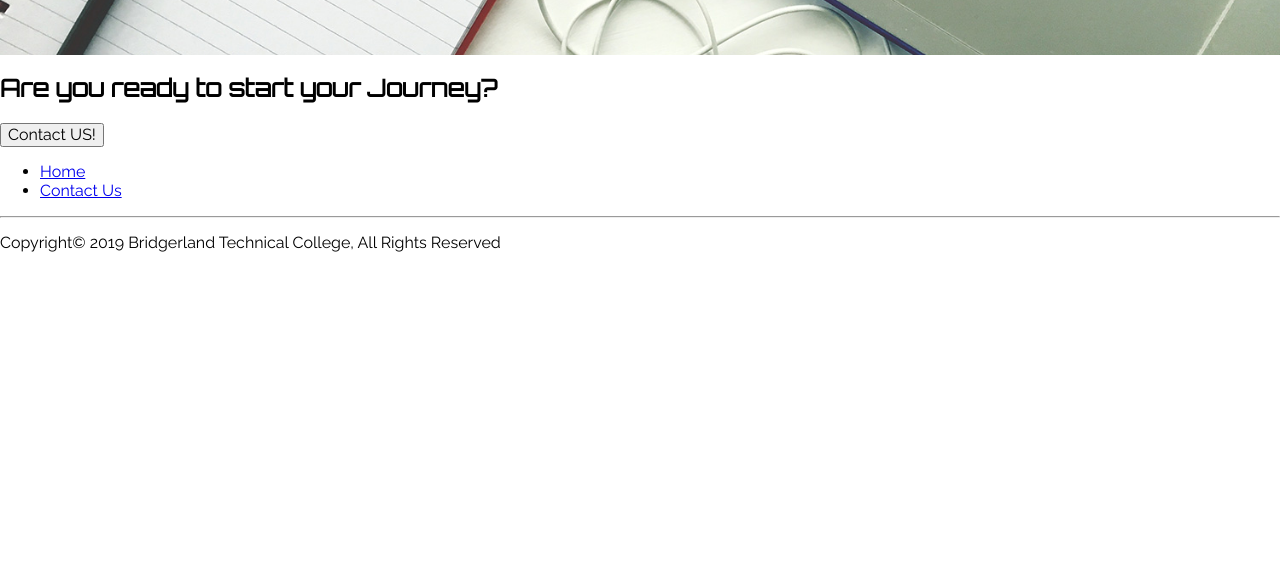
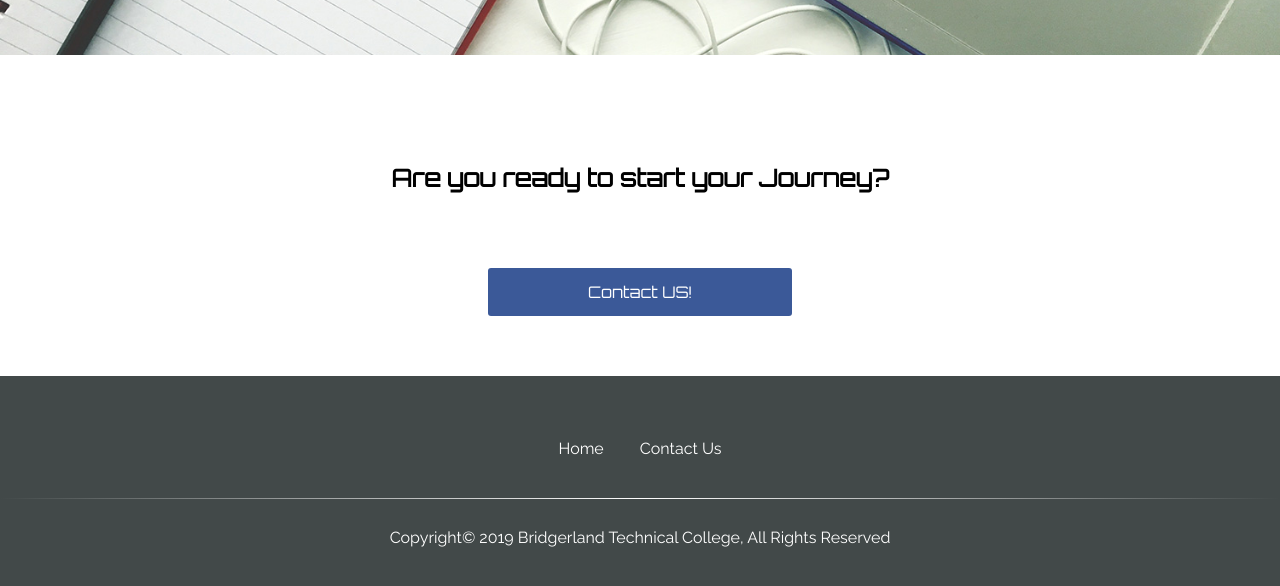
Before and after one commit to khhuntsman/student_project, a plain HTML site: page index.html in a window 1280 px wide. Shown: the part 5334-5920 px from the top of the page. Before the commit the page ends 5602 px from the top, so only its background shows below. Drawn offline with Linux system fonts and the light colour scheme.

Commit message:
footer section

```diff
--- a/css/styles.css
+++ b/css/styles.css
@@ -312,3 +312,76 @@ header nav ul li a:hover {
 #video iframe {
     padding: 50px 0px 50px 0px;
 }
+
+                            /* ===================== Call to Action ================== */
+
+#action {
+    text-align: center;
+}
+
+#action h2 {
+    padding: 90px 0px 25px 0px;
+}
+
+#action button {
+    background-color: #3b5998;
+    border: none;
+    padding: 15px 100px;
+    text-align: center;
+    font-size: 16px;
+    border-radius: 3px;
+    margin: 30px auto 60px auto;
+    color: #fff;
+    font-family: 'Orbitron', 'sans-serif';
+    cursor: pointer;
+    -webkit-transition: 0.4s;
+    transition: 0.4s;
+}
+
+#action button:hover {
+    background-color: #424949;
+    box-shadow: 0 12px 16px 0 rgba(0, 0, 0, 0.25), 0 17px 50px rgba(0, 0, 0, 0.20);
+}
+
+                                /* ================= Footer ================== */
+
+footer {
+    background-color: #424949;
+    color: #fff;
+    padding: 25px 0px;
+}
+
+footer nav ul {
+    list-style-type: none;
+    margin: 25px auto;
+    padding: 0;
+    overflow: hidden;
+    text-align: center;
+}
+
+footer nav ul li {
+    display: inline;
+}
+
+footer nav ul li a {
+    display: inline-block;
+    color: white;
+    padding: 14px 16px;
+    text-decoration: none;
+}
+
+footer nav ul li a:hover {
+    background-color: #3b5998;
+}
+
+footer p {
+    margin: 30px auto;
+    text-align: center;
+}
+
+footer hr {
+    border: 0;
+    height: 1px;
+    background: white;
+    background-image: linear-gradient(to right, #424949, #fff, #424949);
+}
```
Also changed, not shown: 1 other file.
